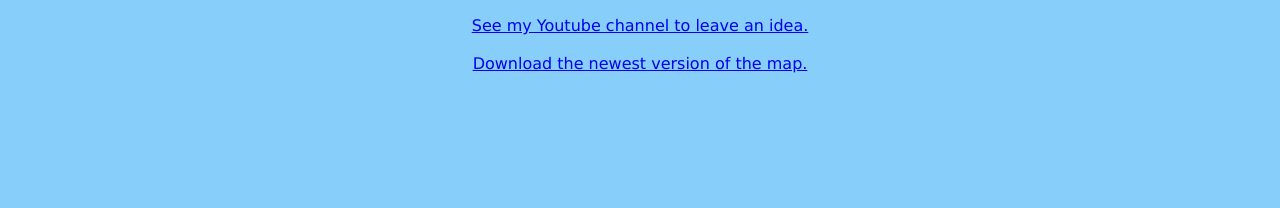
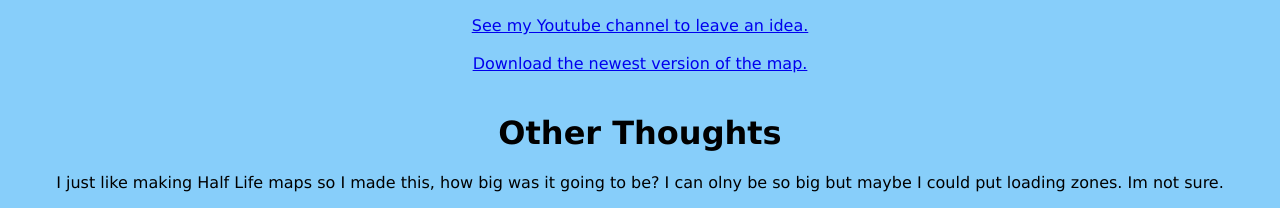
Before and after one commit to Koolcoder123/gmodhangoutblog, a plain HTML site: page index.htm in a window 1280 px wide. Shown: the part 1187-1395 px from the top of the page. Before the commit the page ends 1268 px from the top, so only its background shows below. Drawn offline with Linux system fonts and the light colour scheme.

Commit message:
Update index.htm

```diff
--- a/index.htm
+++ b/index.htm
@@ -13,5 +13,12 @@
 <a href="https://www.youtube.com/channel/UCr98Evg9Ajo-Ozcx6JVdLdQ">See my Youtube channel to leave an idea.</a>
 <br></br>
 <a href="HangoutV6PACK.zip" download>Download the newest version of the map.</a>
+<br></br>
+<h1>Other Thoughts</h1>
+<p>I just like making Half Life maps so I made this, how big was it going to be? I can olny be so big but maybe I could put loading zones. Im not sure.</p>
+
+
+
+
 </body>
 </html>
```
